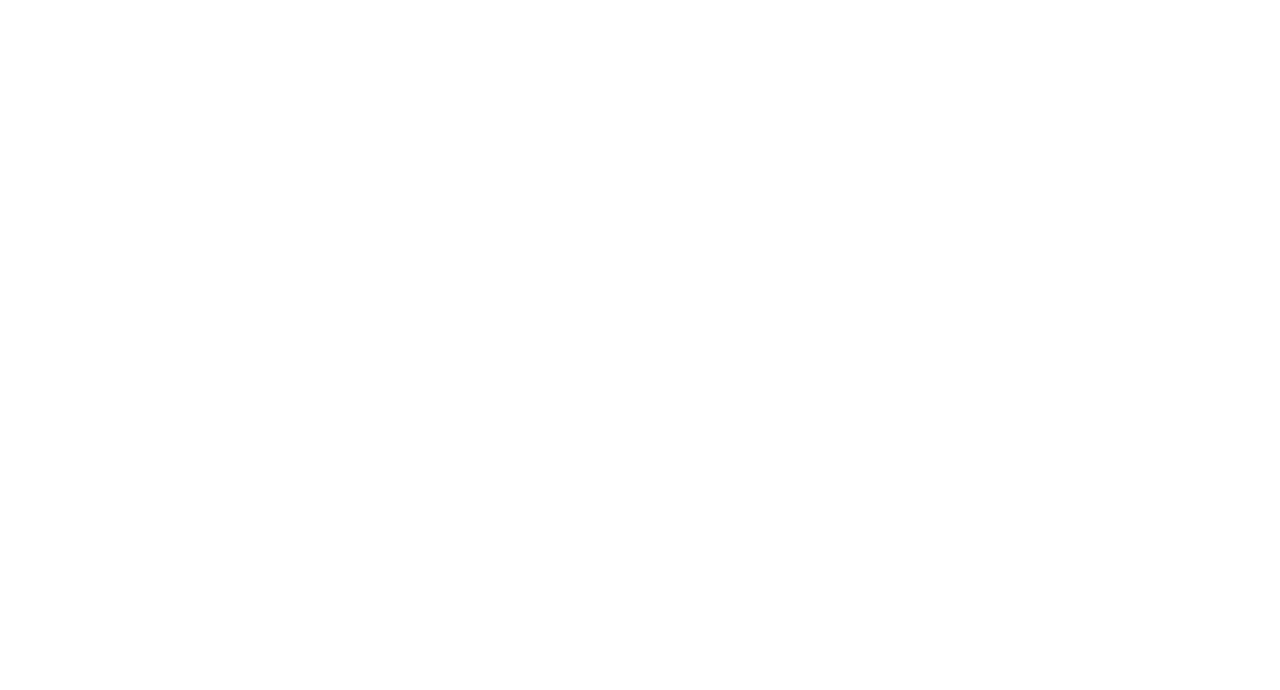
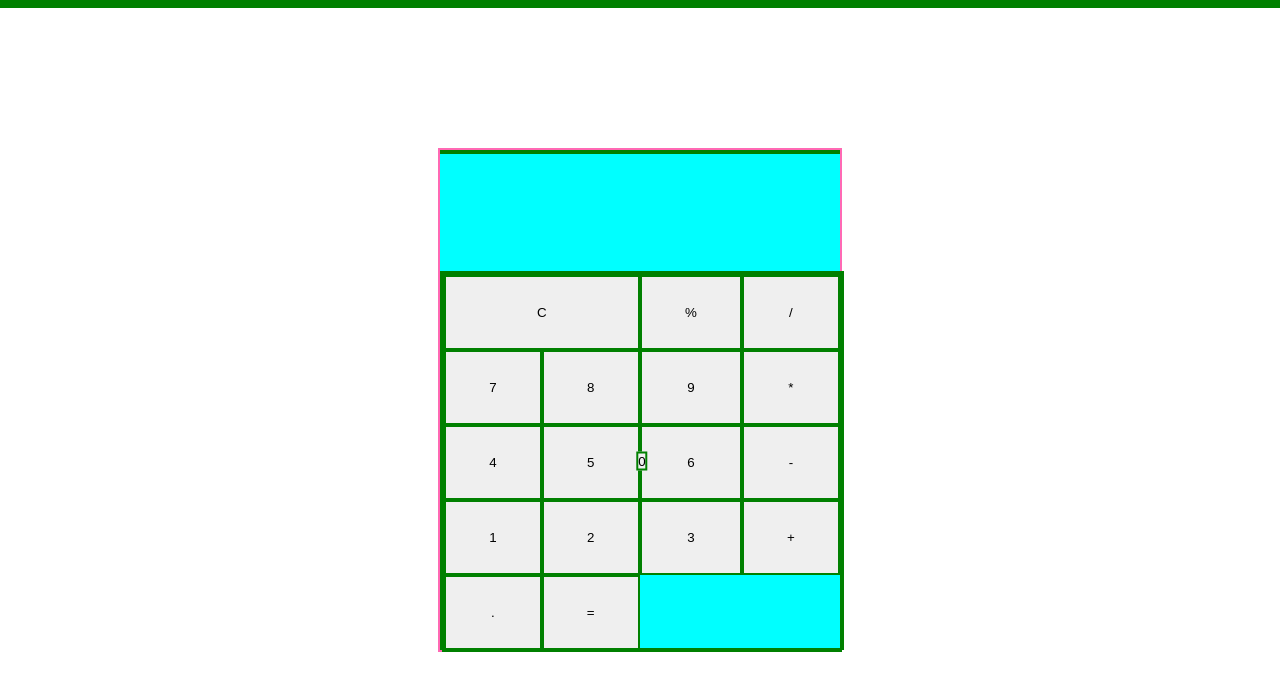
Before and after one commit to Nicke7117/Calculator, a plain HTML site: page index.html in a window 1280 px wide. Drawn offline with Linux system fonts and the light colour scheme.

Commit message:
created the base

```diff
--- a/index.html
+++ b/index.html
@@ -1,13 +1,37 @@
 <!DOCTYPE html>
 <html lang="en">
-<head>
-    <meta charset="UTF-8">
-    <meta http-equiv="X-UA-Compatible" content="IE=edge">
-    <meta name="viewport" content="width=device-width, initial-scale=1.0">
+  <head>
+    <meta charset="UTF-8" />
+    <meta http-equiv="X-UA-Compatible" content="IE=edge" />
+    <meta name="viewport" content="width=device-width, initial-scale=1.0" />
+    <link rel="stylesheet" href="style.css" />
     <title>Document</title>
-</head>
-<body>
-
-
-</body>
+  </head>
+  <body>
+    <div class="calculator-box">
+      <div class="display"></div>
+      <div class="content-box">
+        <div class="content">
+          <button id="clear" class="centered">C</button>
+          <button class="centered">%</button>
+          <button class="centered">/</button>
+          <button class="centered">7</button>
+          <button class="centered">8</button>
+          <button class="centered">9</button>
+          <button class="centered">*</button>
+          <button class="centered">4</button>
+          <button class="centered">5</button>
+          <button class="centered">6</button>
+          <button class="centered">-</button>
+          <button class="centered">1</button>
+          <button class="centered">2</button>
+          <button class="centered">3</button>
+          <button class="centered">+</button>
+          <button id="zero" class="centered">0</button>
+          <button class="centered">.</button>
+          <button class="centered">=</button>
+        </div>
+      </div>
+    </div>
+  </body>
 </html>
--- a/style.css
+++ b/style.css
@@ -0,0 +1,66 @@
+* {
+  border: 2px;
+  border-style: solid;
+  border-color: green;
+  padding: 0px;
+  margin: 0px;
+
+}
+
+.calculator-box{
+    width: 400px;
+    height: 500px;
+    background-color: aqua;
+    position: absolute;
+    top: 50%;
+    left: 50%;
+    transform: translate(-50%, -50%);
+    border: 2px;
+    border-style: solid;
+    border-color: hotpink;
+}
+
+@media screen and (max-width: 700px){
+
+    .calculator-box{
+        width: 300px;
+        height: 375px;
+    }
+}
+
+.content{
+    display: grid;
+    grid-template-columns: auto auto auto auto;
+    height: 100%;
+}
+
+.content-box{
+    position: absolute;
+    bottom: 0%;
+    width: 100%;
+    height: 75%;
+
+}
+
+#clear{
+
+    grid-column-start: 1;
+    grid-column-end: 3;
+
+}
+
+#zero{
+    grid-column-start: 1;
+    grid-column-end: 3;
+    position: absolute;
+    top: 50%;
+    left: 50%;
+    transform: translate(-50%, -50%);
+}
+
+/* .centered{
+    top: 50%;
+    left: 50%;
+    transform: translate(-50%, -50%);
+}
+ */
```
